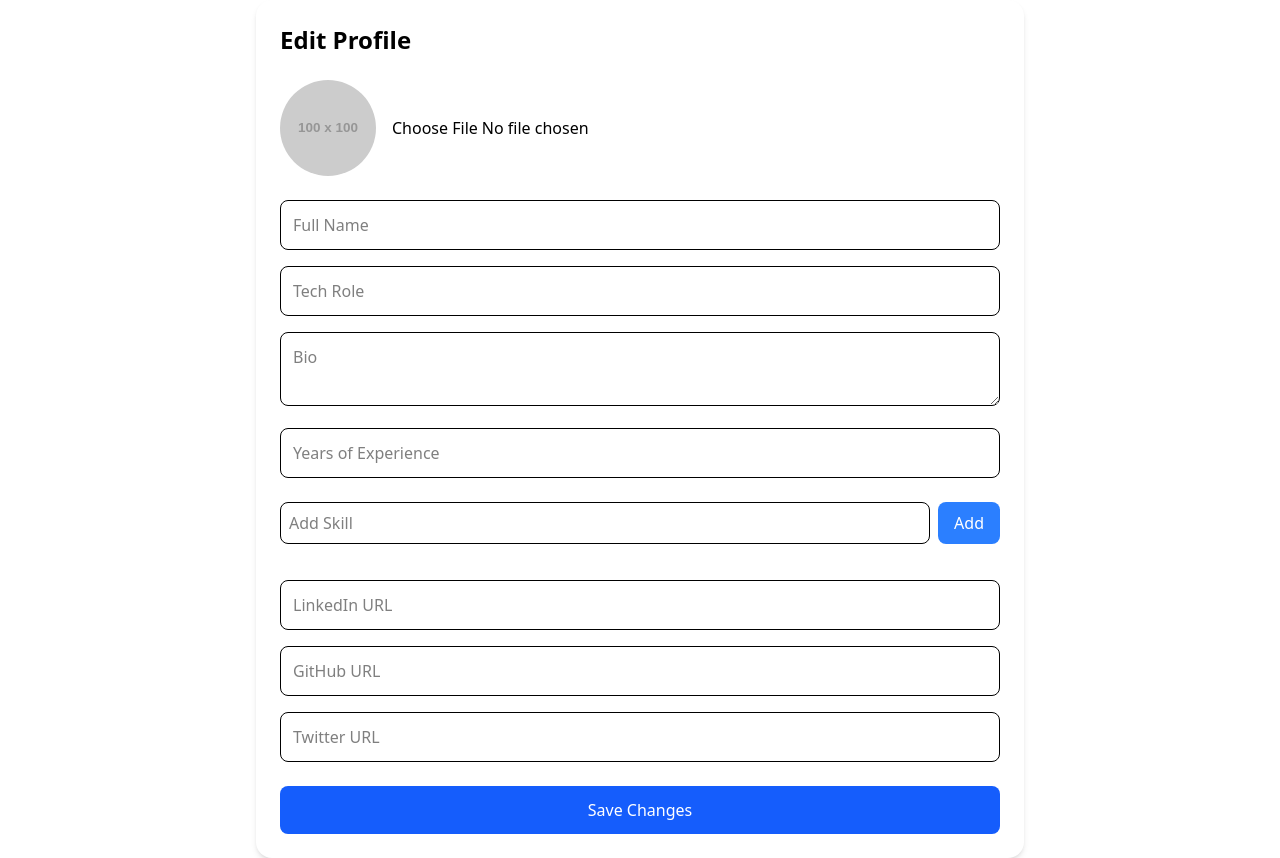
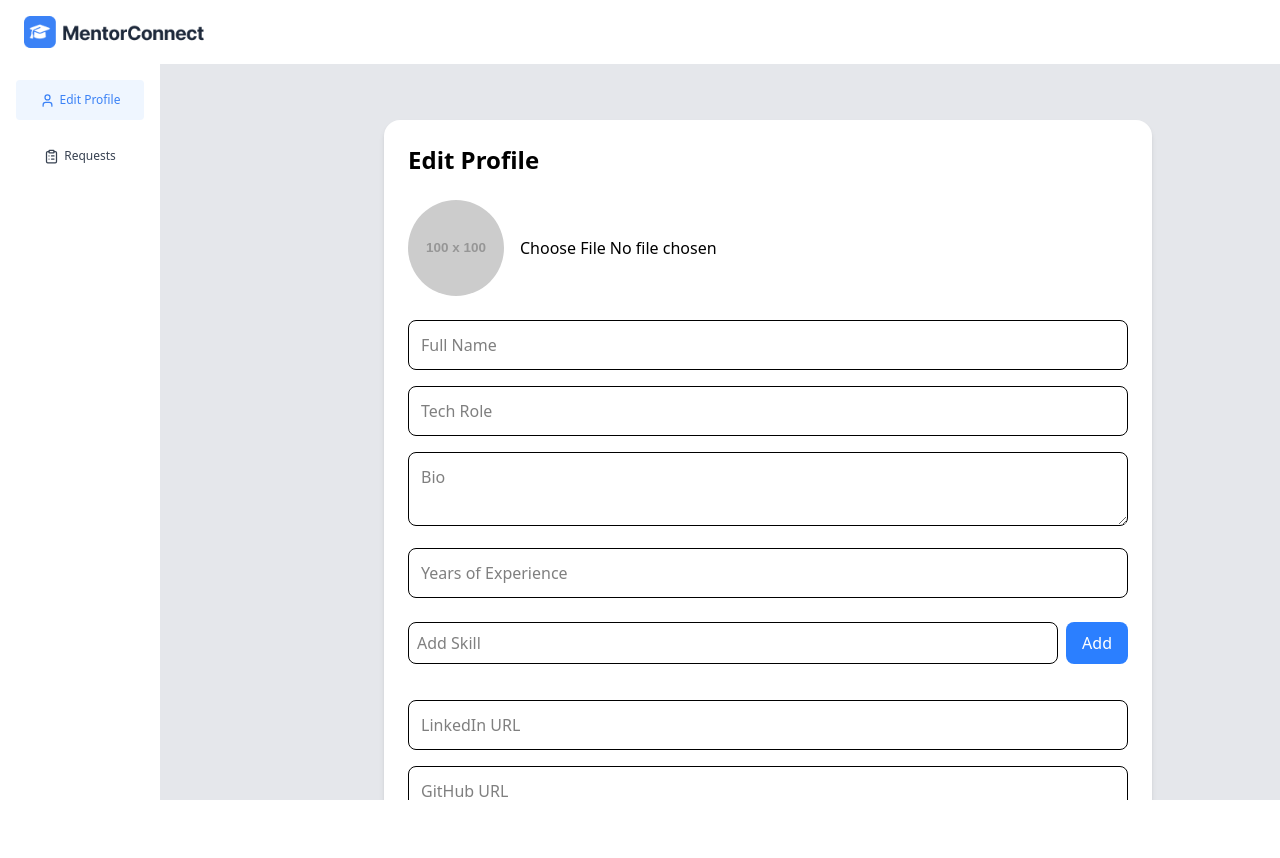
Before and after one commit to EnduranceApeh/mentor-connect, a React (Vite) app: page /mentor in a window 1280 px wide. After the commit the page ends 800 px from the top, so only its background shows below. Built offline with nearby package versions, Linux system fonts and the light colour scheme.

Commit message:
Implemented MentorLayout page

```diff
--- a/src/App.jsx
+++ b/src/App.jsx
@@ -7,7 +7,12 @@ import ExploreMentor from "./pages/mentee/ExploreMentor";
 import RequestStatus from "./pages/mentee/RequestStatus";
 
 import MenteeLayout from "./pages/mentee/MenteeLayout";
+
+
+
+import MentorLayout from "./pages/mentor/MentorLayout";
 import MentorEditProfile from "./pages/mentor/MentorEditProfile";
+import Requests from "./pages/mentor/Requests";
 
 import './App.css'
 
@@ -25,11 +30,16 @@ function App() {
         }/>
       <Route path="/sign-up" element={<Signup />} />
       <Route path="/login" element={<Login />} />
-      <Route path="/mentor" element={<MentorEditProfile />}></Route>
+
 
       <Route path="/mentee" element={<MenteeLayout />}>
         <Route index element={<ExploreMentor />} />
         <Route path="/mentee/request-status" element={<RequestStatus />}/>
+      </Route>
+
+      <Route path="/mentor" element={<MentorLayout />}>
+        <Route index element={<MentorEditProfile />} />
+        <Route path="/mentor/requests" element={<Requests />} />
       </Route>
     </Routes>
 
--- a/src/pages/mentee/MenteeLayout.jsx
+++ b/src/pages/mentee/MenteeLayout.jsx
@@ -20,16 +20,16 @@ function MenteeLayout() {
     icon: ClipboardList,
   },
 ];
+
   return(
      <div className="h-screen flex bg-[#E5E7EB]">
       <MenteeNavbar />
       {/* Fixed Sidebar */}
+
       <Sidebar links={menteeLinks} />
 
       {/* Right Section */}
       <div className="flex-1 flex flex-col ml-64">
-
-
 
         {/* Page Content */}
         <main className="flex-1 px-3 pt-30 bg-[#E5E7EB] overflow-y-auto ">
--- /dev/null
+++ b/src/pages/mentor/MentorLayout.jsx
@@ -0,0 +1,44 @@
+import Sidebar from "../../components/ui/Sidebar";
+import TopBar from "./TopBar";
+import { Outlet } from "react-router-dom";
+
+import { User, ClipboardList } from "lucide-react";
+
+
+function MentorLayout() {
+
+  const mentorLinks = [
+  {
+    to: "/mentor",
+    label: "Edit Profile",
+    icon: User,
+    end: true,
+  },
+  {
+    to: "/mentor/requests",
+    label: "Requests",
+    icon: ClipboardList,
+  },
+];
+
+  return(
+     <div className="h-screen flex bg-[#E5E7EB]">
+      <TopBar />
+      {/* Fixed Sidebar */}
+      <Sidebar links={mentorLinks} />
+
+      {/* Right Section */}
+      <div className="flex-1 flex flex-col ml-64">
+
+        {/* Page Content */}
+        <main className="flex-1 px-3 pt-30 bg-[#E5E7EB] overflow-y-auto">
+          <Outlet />
+        </main>
+
+      </div>
+
+    </div>
+  )
+}
+
+export default MentorLayout;
--- /dev/null
+++ b/src/pages/mentor/Requests.jsx
@@ -0,0 +1,7 @@
+function Requests() {
+  return(
+    <h1>Mentee Request</h1>
+  )
+}
+
+export default Requests;
--- /dev/null
+++ b/src/pages/mentor/TopBar.jsx
@@ -0,0 +1,13 @@
+import logo from "../../assets/images/logo.png"
+
+function TopBar() {
+  return(
+     <header className="h-16 bg-white flex items-center justify-between px-6 fixed top-0 left-0 right-0">
+
+      {/* Logo */}
+      <img src={logo} alt={logo} className="w-[180px]"/>
+    </header>
+  )
+}
+
+export default TopBar
```
